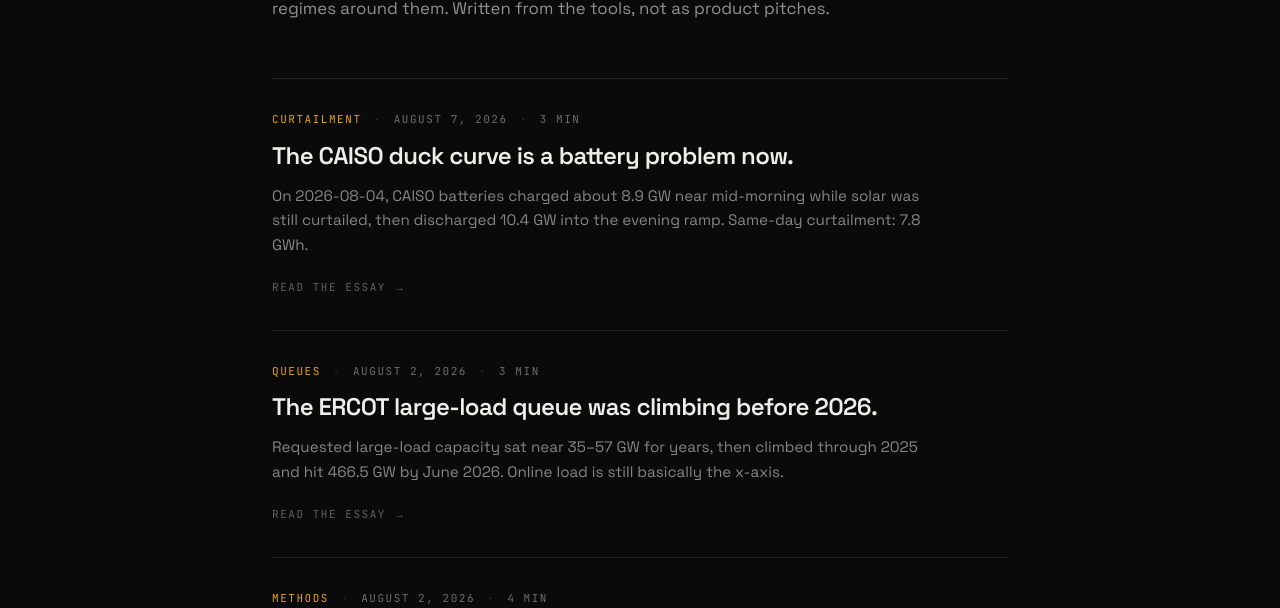
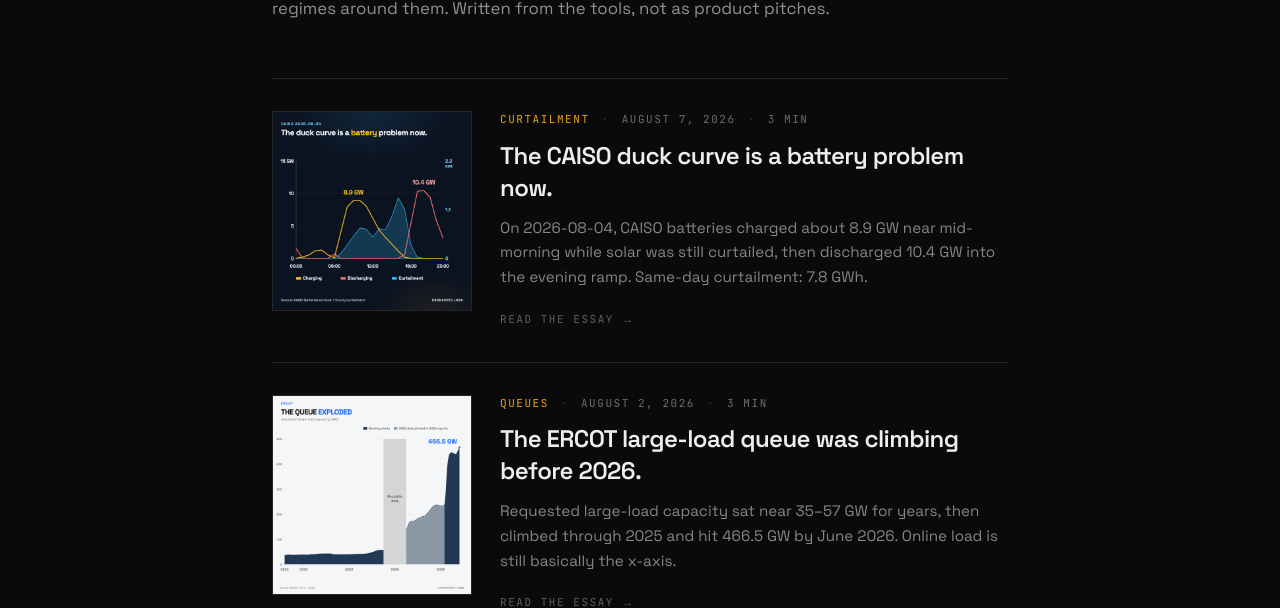
Before and after one commit to kardashev-lab/website, a Next.js app: page /blog in a window 1280 px wide. Shown: the part 237-845 px from the top of the page. Built offline with nearby package versions, Linux system fonts and the light colour scheme; no server answers.

Commit message:
Show cover images on the blog index list.

```diff
--- a/components/blog/BlogIndex.tsx
+++ b/components/blog/BlogIndex.tsx
@@ -33,8 +33,18 @@
               <li key={post.slug}>
                 <Link
                   href={`/blog/${post.slug}`}
-                  className="group block py-8 transition-colors"
+                  className="group flex flex-col gap-5 py-8 transition-colors sm:flex-row sm:gap-7 sm:items-start"
                 >
+                  {post.image ? (
+                    // eslint-disable-next-line @next/next/no-img-element
+                    <img
+                      src={post.image}
+                      alt={post.imageAlt ?? ''}
+                      className="w-full aspect-square object-cover border border-white/10 bg-white/[0.02] sm:w-[200px] sm:shrink-0"
+                    />
+                  ) : null}
+
+                  <div className="min-w-0">
                     <div className="mb-3 flex flex-wrap items-center gap-x-3 gap-y-2 font-mono text-[11px] uppercase tracking-[0.14em] text-white/40">
                       <span className="text-primary/90">{post.category}</span>
                       <span className="text-white/15">·</span>
@@ -56,6 +66,7 @@
                     <span className="font-mono text-[11px] uppercase tracking-[0.14em] text-white/35 group-hover:text-primary/80 transition-colors">
                       Read the essay →
                     </span>
+                  </div>
                 </Link>
               </li>
             ))}
```
Lines whose indentation alone changed are shown as unchanged.
